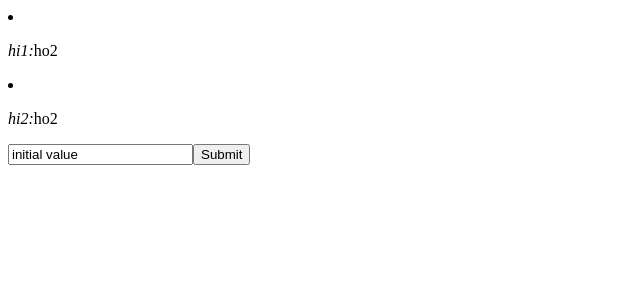
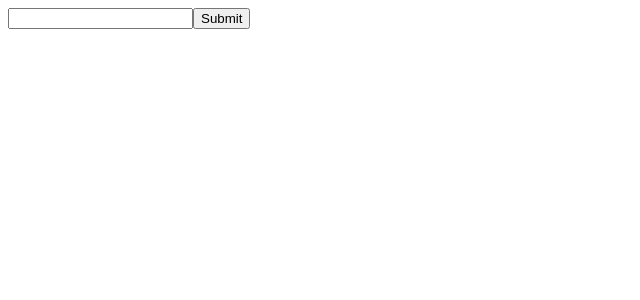
Before and after one commit to lolski/websocket, an Angular app in the folder client/: page / in a window 1280 px wide. Shown: the top 300 px of the page, without its empty margins (0-640 px from the left). Built offline with nearby package versions, Linux system fonts and the light colour scheme.

Commit message:
implement responses widget - wip

```diff
--- a/client/src/app/app.component.html
+++ b/client/src/app/app.component.html
@@ -1,2 +1,2 @@
-<app-responses />
-<app-request />
+<app-responses /> <!-- TODO: if receiveRequest() is triggered, then pass the value down here -->
+<app-request (submitted)="receiveRequest($event)" />
--- a/client/src/app/app.component.ts
+++ b/client/src/app/app.component.ts
@@ -6,5 +6,11 @@ import { Component } from '@angular/core';
   styleUrls: ['./app.component.scss']
 })
 export class AppComponent {
-  title = 'ui';
+
+  // receive channel
+  // send channel
+
+  receiveRequest(value: string): void {
+    console.log("event: " + value)
+  }
 }
--- a/client/src/app/widget/request/request.component.html
+++ b/client/src/app/widget/request/request.component.html
@@ -1,4 +1,4 @@
-<form [formGroup]="requestSubmission" (ngSubmit)="onRequestSubmitted()">
-    <input type="text" formControlName="request">
+<form [formGroup]="form" (ngSubmit)="formSubmitted()">
+    <input type="text" formControlName="text">
     <button type="submit">Submit</button>
 </form>
--- a/client/src/app/widget/request/request.component.ts
+++ b/client/src/app/widget/request/request.component.ts
@@ -1,4 +1,4 @@
-import { Component } from '@angular/core';
+import {Component, EventEmitter, Output} from '@angular/core';
 import {FormBuilder, FormGroup} from '@angular/forms';
 
 @Component({
@@ -8,15 +8,17 @@ import {FormBuilder, FormGroup} from '@angular/forms';
 })
 export class RequestComponent {
 
-  requestSubmission: FormGroup;
+  @Output() submitted: EventEmitter<string> = new EventEmitter();
+
+  form: FormGroup;
 
   constructor(private formBuilder: FormBuilder) {
-    this.requestSubmission = formBuilder.group({
-      request: ['initial value']
+    this.form = formBuilder.group({
+      text: ['']
     });
   }
 
-  onRequestSubmitted(): void {
-    console.log("submitting a new request '" + this.requestSubmission.value.request + "'")
+  formSubmitted(): void {
+    this.submitted.emit(this.form.value.text)
   }
 }
--- a/client/src/app/widget/responses/responses.component.html
+++ b/client/src/app/widget/responses/responses.component.html
@@ -1,4 +1,4 @@
-<ng-template ngFor let-item [ngForOf]="responses">
+<ng-template ngFor let-item [ngForOf]="response">
     <li>
         <p>
             <span style="font-style: italic">{{item.request}}:</span>
--- a/client/src/app/widget/responses/responses.component.ts
+++ b/client/src/app/widget/responses/responses.component.ts
@@ -1,4 +1,4 @@
-import { Component } from '@angular/core';
+import {Component, Input} from '@angular/core';
 
 @Component({
   selector: 'app-responses',
@@ -6,8 +6,7 @@ import { Component } from '@angular/core';
   styleUrls: ['./responses.component.scss']
 })
 export class ResponsesComponent {
-    responses = [
-        { request: "hi1", response: "ho2" },
-        { request: "hi2", response: "ho2" }
-    ]
+    @Input() response: { request: string; response: string } | undefined = undefined;
+    responses: { request: string; response: string }[] = [];
+
 }
```
